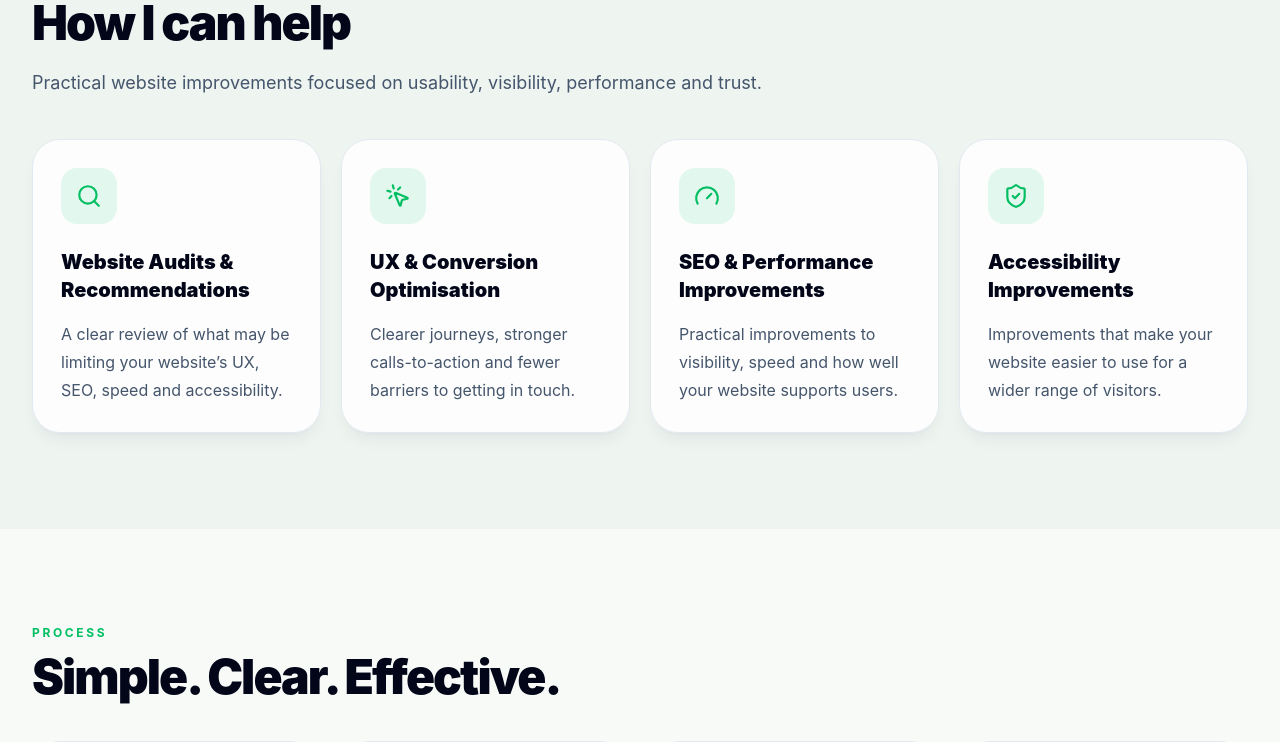
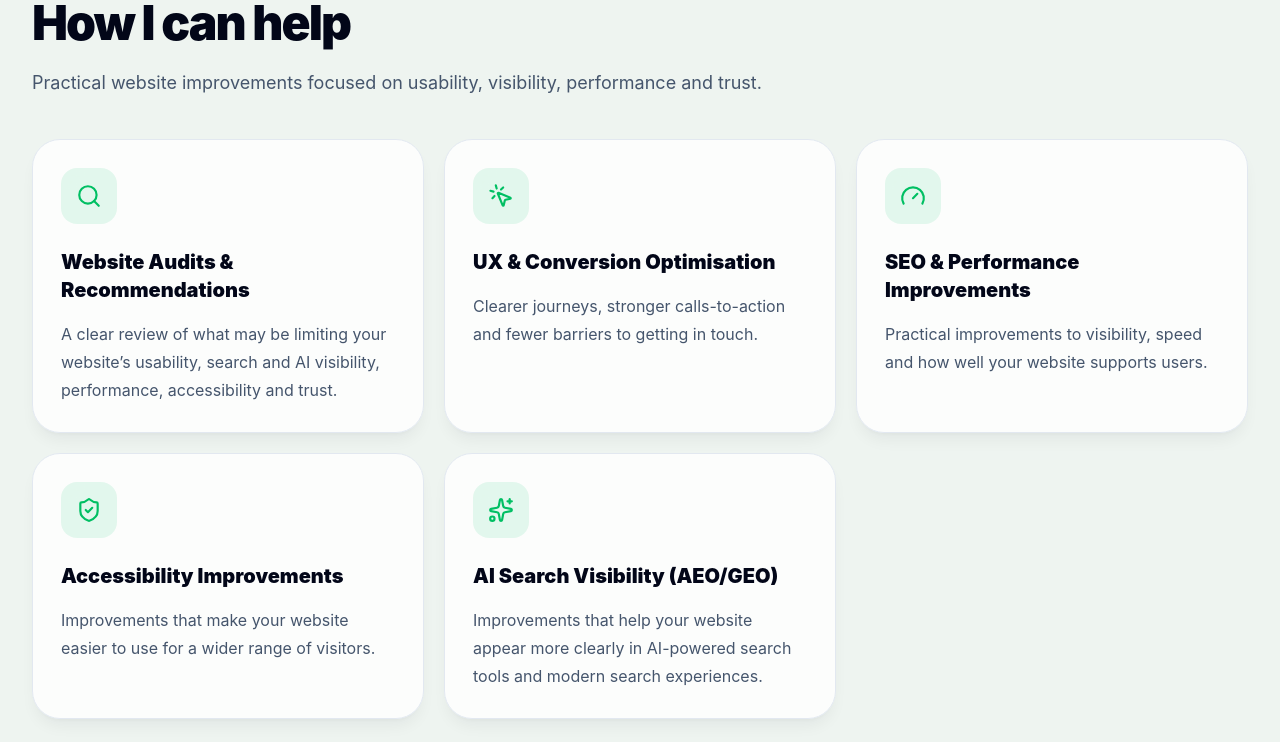
Before and after one commit to DKT15/DKT-Website-Optimisation, a React (Vite) app: page / in a window 1280 px wide. Shown: the part 1820-2562 px from the top of the page. Built offline with nearby package versions, Linux system fonts and the light colour scheme.

Commit message:
added to the code.

```diff
--- a/src/pages/Home.jsx
+++ b/src/pages/Home.jsx
@@ -13,6 +13,7 @@ import {
   Search,
   Send,
   ShieldCheck,
+  Sparkles,
 } from "lucide-react";
 
 export default function HomePage() {
@@ -21,7 +22,7 @@ export default function HomePage() {
     {
       icon: Search,
       title: "Website Audits & Recommendations",
-      text: "A clear review of what may be limiting your website’s UX, SEO, speed and accessibility.",
+      text: "A clear review of what may be limiting your website’s usability, search and AI visibility, performance, accessibility and trust.",
     },
     {
       icon: MousePointerClick,
@@ -37,6 +38,11 @@ export default function HomePage() {
       icon: ShieldCheck,
       title: "Accessibility Improvements",
       text: "Improvements that make your website easier to use for a wider range of visitors.",
+    },
+    {
+      icon: Sparkles,
+      title: "AI Search Visibility (AEO/GEO)",
+      text: "Improvements that help your website appear more clearly in AI-powered search tools and modern search experiences.",
     },
   ];
 
@@ -150,7 +156,7 @@ export default function HomePage() {
             title="How I can help"
             text="Practical website improvements focused on usability, visibility, performance and trust."
           />
-          <div className="grid gap-5 md:grid-cols-2 lg:grid-cols-4">
+          <div className="grid gap-5 md:grid-cols-2 lg:grid-cols-3">
             {services.map((service) => {
               const Icon = service.icon;
               return (
```
